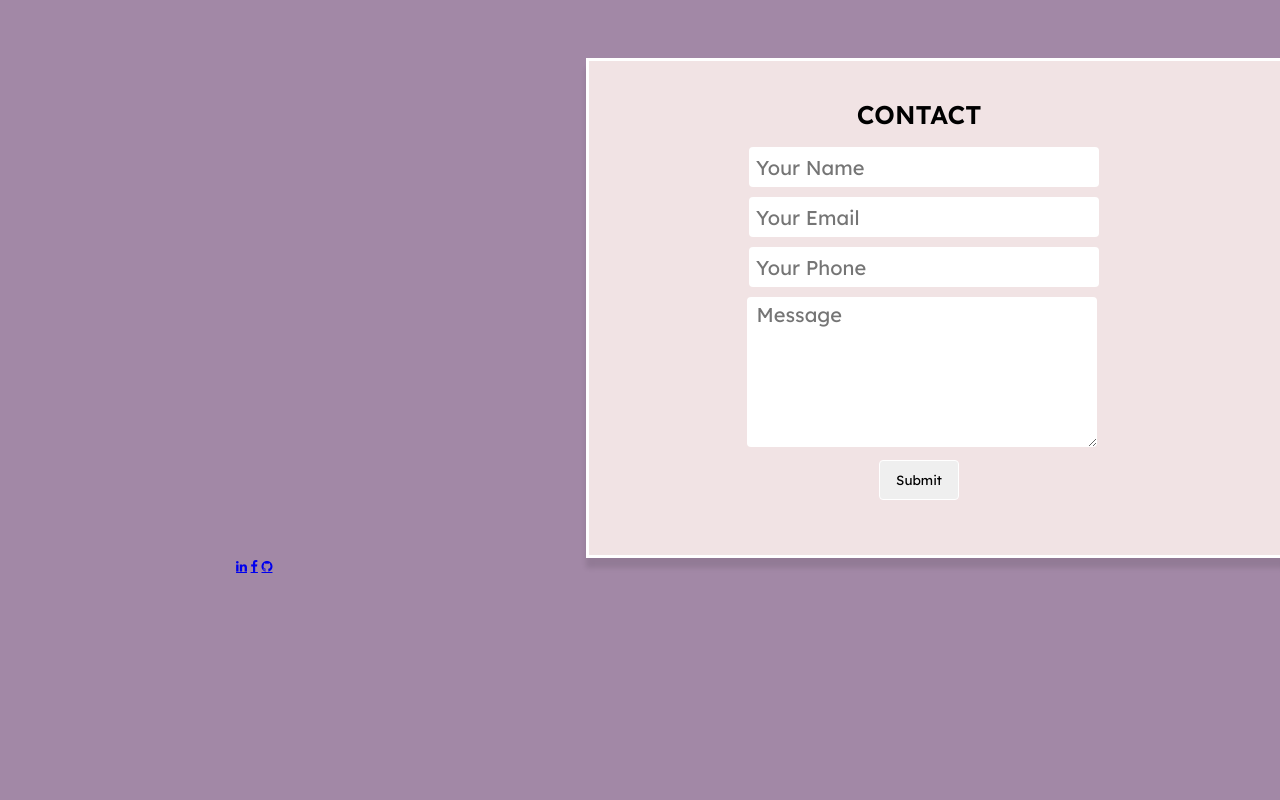
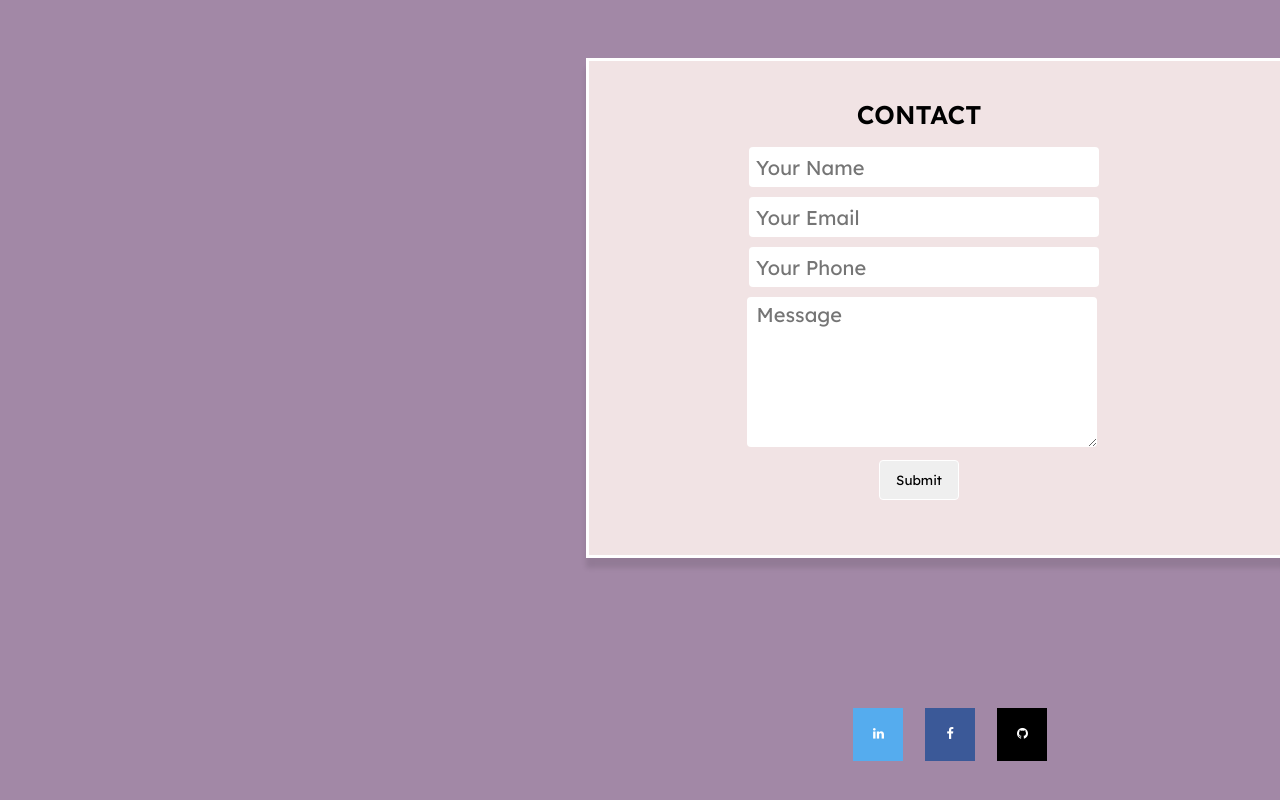
Before and after one commit to stefaniegdavid/Portfolio_Page, a plain HTML site: page index.html in a window 1280 px wide. Shown: the part 4900-5700 px from the top of the page. Drawn offline with Linux system fonts and the light colour scheme.

Commit message:
Update style.css

```diff
--- a/style.css
+++ b/style.css
@@ -349,3 +349,43 @@ button {
     border: 1px solid white;
     border-radius: 4px;
 }
+
+
+/* FOOTER */
+.footer-content {
+    color: black;
+    width: 20%;
+    margin-left: 50%;
+    margin-top: 150px;
+    display: flex;
+    align-items: center;
+    vertical-align: middle;
+    justify-content: space-evenly;
+}
+
+.fa {
+    padding: 20px;
+    font-size: 30px;
+    width: 50px;
+    text-align: center;
+    text-decoration: none;
+}
+
+.fa:hover {
+    opacity: 0.7;
+}
+
+.fa-linkedin {
+    background: #55ACEE;
+    color: white;
+}
+
+.fa-facebook {
+    background: #3B5998;
+    color: white;
+}
+
+.fa-github {
+    background: black;
+    color: white;
+}
```
